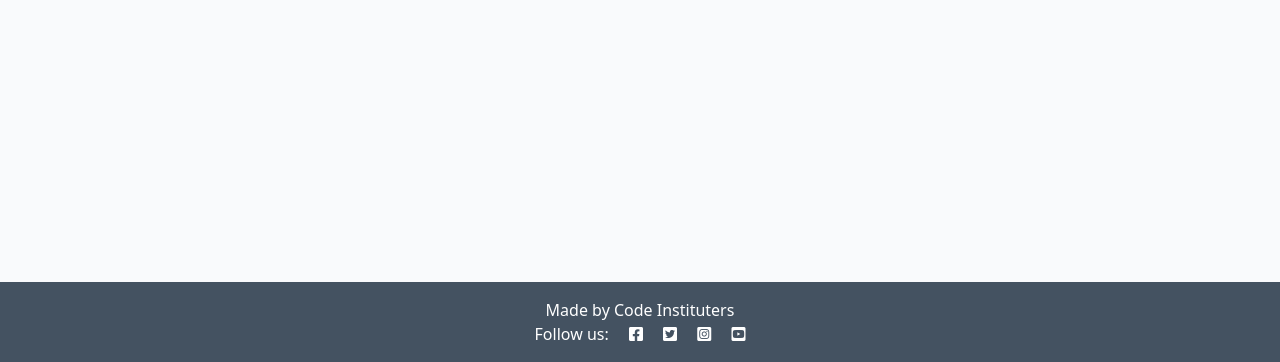
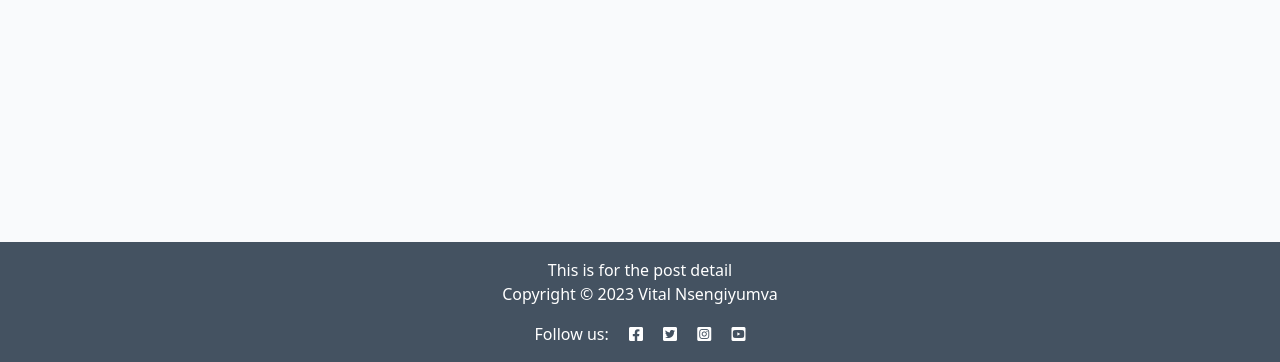
Before and after one commit to Vinsengi/codestar_blog, a Django app: template blog/templates/blog/post_detail.html in a window 1280 px wide. Shown: the part 438-800 px from the top of the page. Run offline with Django 4.2, Linux system fonts and the light colour scheme; the template is opened without the code that fills it, so the values that code supplies are empty.

Commit message:
add post_detail view again

```diff
--- a/blog/templates/blog/post_detail.html
+++ b/blog/templates/blog/post_detail.html
@@ -1,4 +1,6 @@
-{% extends 'base.html' %} {% block content %}
+{% extends 'base.html' %}
+
+{% block content %}
 {% load static %}
 
 <div class="masthead">
@@ -32,3 +34,8 @@
 </div>
 
 {% endblock content %}
+
+{% block copyright %}
+<p class="m-0 text-center text-white"> This is for the post detail </p>
+<p class="m-0 text-center text-white">Copyright &copy; 2023 Vital Nsengiyumva</p>
+{% endblock %}
--- a/templates/base.html
+++ b/templates/base.html
@@ -68,7 +68,7 @@
 
     <!-- Footer -->
     <footer class="footer mt-auto py-3 dark-bg">
-        <p class="m-0 text-center text-white">{% block copyright%}Made by Code Instituters{%endblock%}</p>
+        <p class="m-0 text-center text-white">{% block copyright %} Made by Code Instituters{% endblock %}</p>
         <p class="m-0 text-center text-white">Follow us: <i class="fab fa-facebook-square ms-3"></i>
             <i class="fab fa-twitter-square ms-3"></i>
             <i class="fab fa-instagram-square ms-3"></i>
```
